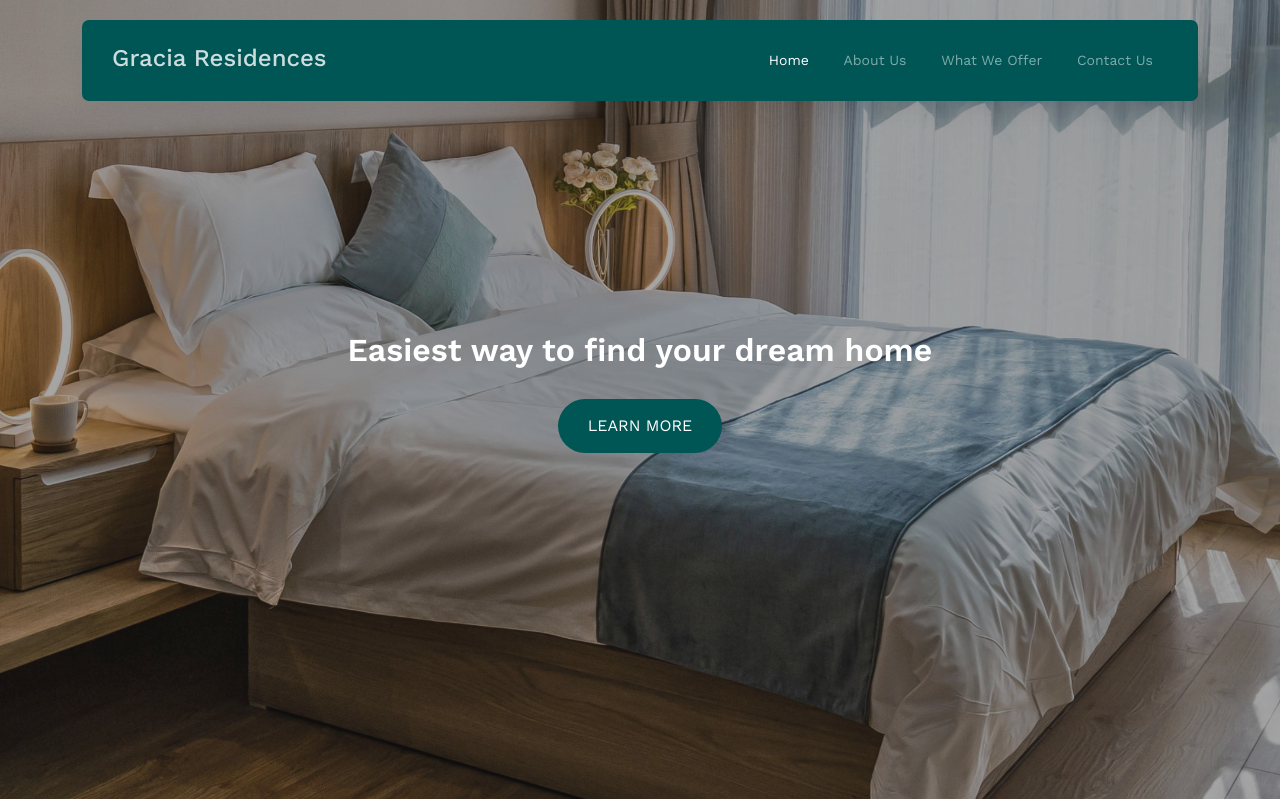
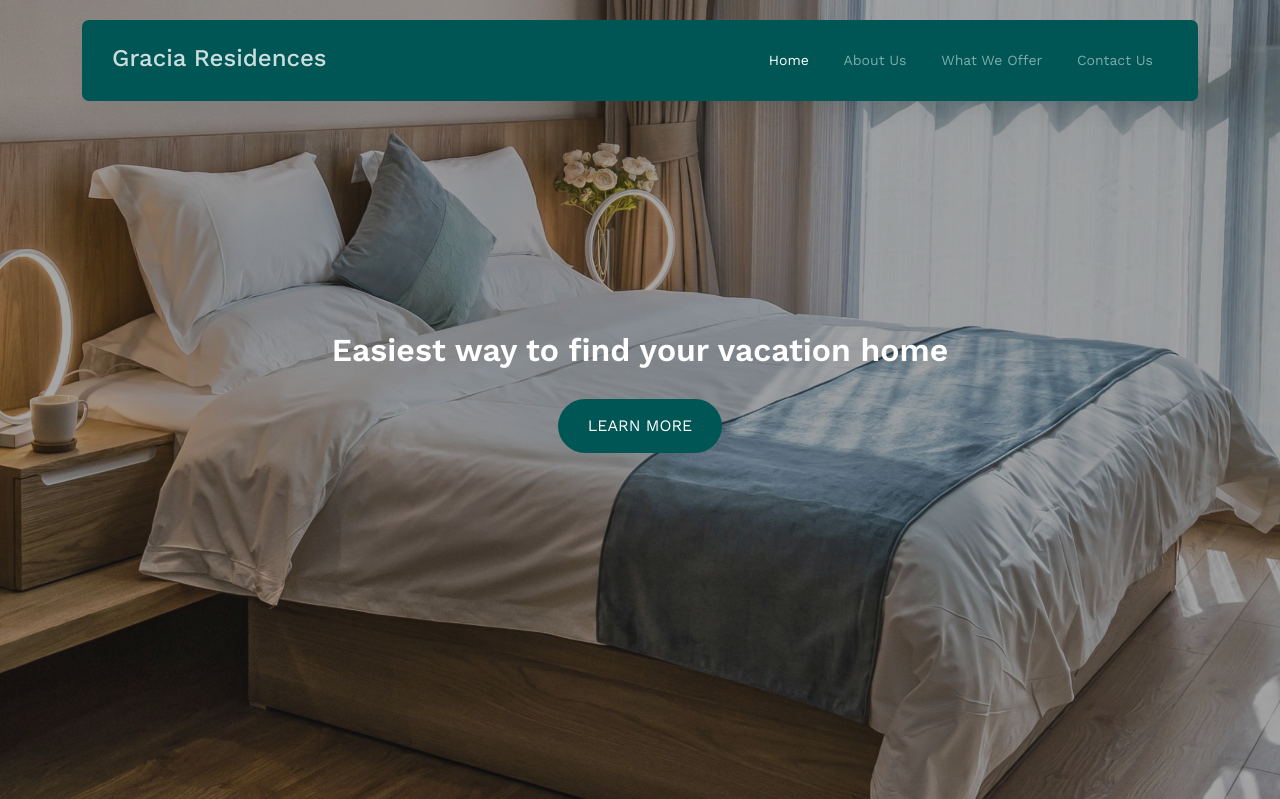
Before and after one commit to Iamdavidonuh/gracia-residences, a Flask app: page / in a window 1280 px wide. Shown: the top 799 px of the page. Run offline with Flask 3, Linux system fonts and the light colour scheme; some libraries are stand-ins or nearby versions; some web fonts are replaced.

Commit message:
change slogan

```diff
--- a/app/templates/index.html
+++ b/app/templates/index.html
@@ -83,7 +83,7 @@
             <div class="row justify-content-center align-items-center">
                 <div class="col-lg-9 text-center">
                     <h1 class="heading" data-aos="fade-up">
-                        Easiest way to find your dream home
+                        Easiest way to find your vacation home
                     </h1>
                     <div class="narrow-w form-search d-flex mb-3 justify-content-center" data-aos="fade-up"
                         data-aos-delay="200">
```
